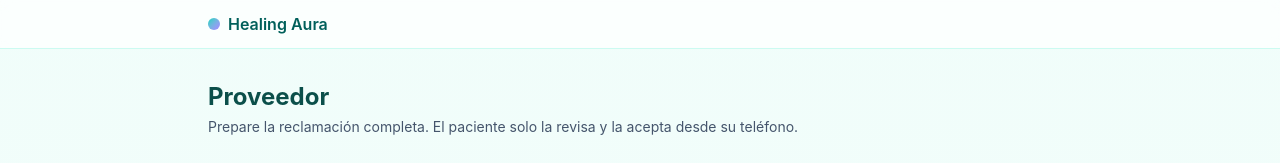
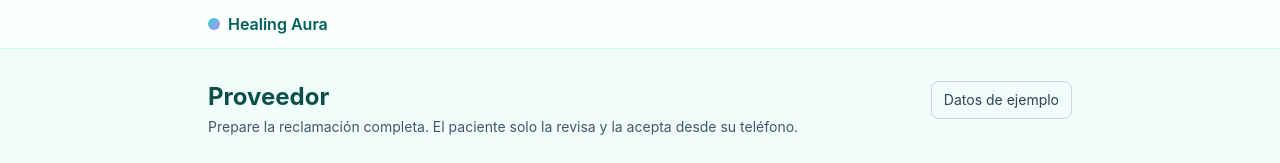
Before and after one commit to jdreben/aura-curativa, a SvelteKit app: page /proveedor in a window 1280 px wide. Shown: the top 163 px of the page. Built offline with nearby package versions, Linux system fonts and the light colour scheme.

Commit message:
Bring back the Datos de ejemplo button on the claim wizard and provider page
?demo still fills the forms on load.

```diff
--- a/src/routes/proveedor/+page.svelte
+++ b/src/routes/proveedor/+page.svelte
@@ -74,7 +74,7 @@
 		reset();
 	}
 
-	// ?demo fills synthetic data so a live demo can skip typing; there is no visible button.
+	// ?demo fills synthetic data on load so a live demo can skip typing.
 	if (page.url.searchParams.has('demo')) loadDemo();
 
 	function reset() {
@@ -127,6 +127,13 @@
 			Prepare la reclamación completa. El paciente solo la revisa y la acepta desde su teléfono.
 		</p>
 	</div>
+	<button
+		type="button"
+		onclick={loadDemo}
+		class="shrink-0 rounded-lg border border-slate-300 px-3 py-2 text-sm text-slate-700 hover:bg-slate-50"
+	>
+		Datos de ejemplo
+	</button>
 </div>
 
 <form
--- a/src/routes/reclamar/+page.svelte
+++ b/src/routes/reclamar/+page.svelte
@@ -129,7 +129,7 @@
 		if (stepIndex > 0) step = flow[stepIndex - 1];
 	}
 
-	// ?demo fills synthetic data so a live demo can click straight through; there is no visible button.
+	// Synthetic data so a demo can click straight through every step; ?demo fills it on load.
 	function fillDemo() {
 		const demo = demoPatients()[insurer === 'triple-s' ? 0 : 1].patient;
 		paid = route === 'vision' ? '180' : '90';
@@ -252,7 +252,18 @@
 			<p class="mt-1">Escoja su plan y servicio en la página principal.</p>
 		</div>
 	{:else}
-		<h1 class="mt-4 text-2xl font-bold text-teal-900">Preparemos su reembolso</h1>
+		<div class="mt-4 flex items-start justify-between gap-3">
+			<h1 class="text-2xl font-bold text-teal-900">Preparemos su reembolso</h1>
+			{#if step !== 'review'}
+				<button
+					type="button"
+					onclick={fillDemo}
+					class="shrink-0 rounded-lg border border-slate-300 bg-white px-3 py-2 text-sm text-slate-700 hover:bg-slate-50"
+				>
+					Datos de ejemplo
+				</button>
+			{/if}
+		</div>
 		<div class="mt-3 rounded-lg border border-teal-200 bg-teal-50 px-4 py-3 text-sm leading-relaxed text-teal-950">
 			<p class="font-semibold">{planName}</p>
 			<p>{serviceName}</p>
```
Also changed, not shown: 2 other files (tests, documents, lock files or other folders).
